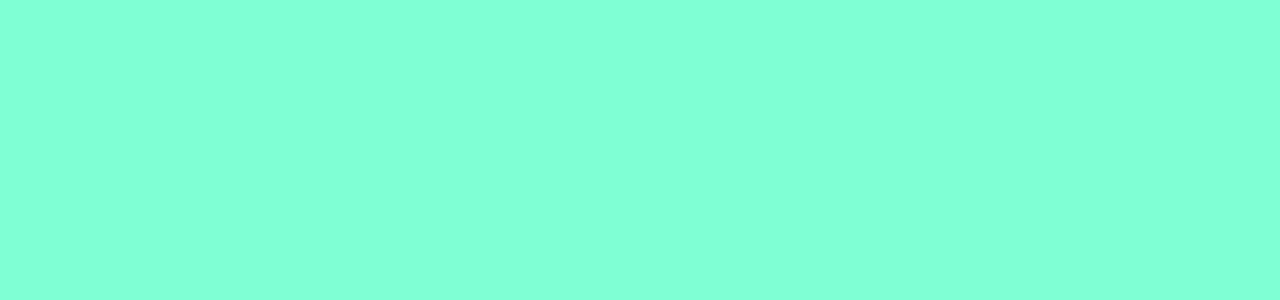
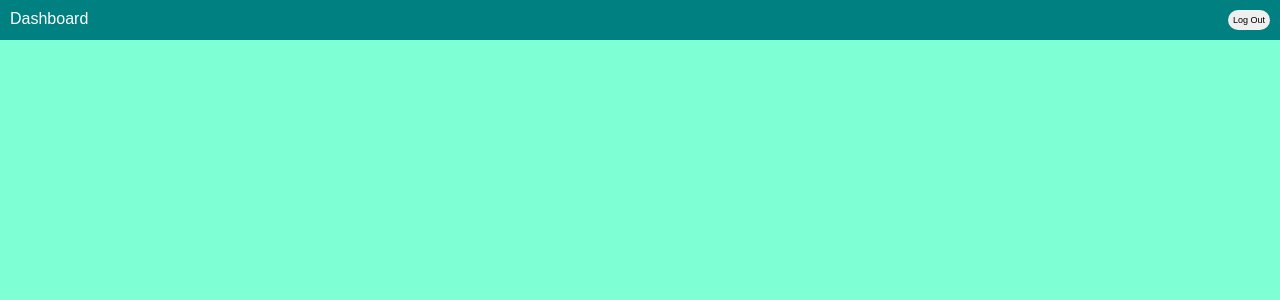
Before and after one commit to sarinmsari/voter-s-details, a React (Create React App) app: page /#/dashboard in a window 1280 px wide. Shown: the top 300 px of the page. Built offline with nearby package versions, Linux system fonts and the light colour scheme.

Commit message:
dashboard styled

```diff
--- /dev/null
+++ b/src/components/dashboard.css
@@ -0,0 +1,27 @@
+.dashboard-header {
+  font-family: Arial, Helvetica, sans-serif;
+  background-color: teal;
+  position: absolute;
+  top: 0;
+  left: 0;
+  width: 100%;
+}
+.dashboard-header .left-section {
+  color: white;
+  font-family: Arial, Helvetica, sans-serif;
+  float: left;
+  padding: 10px;
+}
+.dashboard-header .right-section {
+  font-family: Arial, Helvetica, sans-serif;
+  float: right;
+  padding:10px;
+}
+.dashboard-header .right-section .logout {
+  border: 0;
+  border-radius: 10px;
+  padding: 5px;
+  font-family: Arial, Helvetica, sans-serif;
+  float: right;
+  font-size: xx-small;
+}
--- a/src/components/dashboard.jsx
+++ b/src/components/dashboard.jsx
@@ -1,10 +1,23 @@
-import React, { Component } from 'react';
+import React, { Component } from "react";
+import { Link } from "react-router-dom";
+import "./dashboard.css";
 
 class dashboard extends Component {
-    state = {  }
-    render() {
-        return ( <div></div> );
-    }
+  state = {};
+  render() {
+    return (
+      <div className="dashboard-container">
+        <div className="dashboard-header">
+          <div className="left-section">Dashboard</div>
+          <div className="right-section">
+            <Link to="/login">
+              <button className="logout">Log Out</button>
+            </Link>
+          </div>
+        </div>
+      </div>
+    );
+  }
 }
 
 export default dashboard;
--- a/src/components/login.css
+++ b/src/components/login.css
@@ -1,21 +1,22 @@
 body {
   background-color: aquamarine;
   height: 100%;
-  display: flex;
+
+}
+.form-wrapper {
+  padding: 15px;
   text-align: center;
-  justify-content: center;
-  align-items: center;
-}
-.container {
-    padding: 15px;
   background-color: white;
-    width: auto;
-    height: auto;
+  width: 300px;
   border-radius: 15px;
   vertical-align: middle;
-    margin-top: 50%;
+  margin-left: 30%;
+  position: absolute;
+  top: 50%;
+  -ms-transform: translateY(-50%);
+  transform: translateY(-50%);
 }
-.header {
+.login-header {
   font-family: Georgia, "Times New Roman", Times, serif;
   font-weight: bold;
   padding: 10px;
@@ -30,14 +31,14 @@ body {
 .login-form input {
   margin-left: 5px;
 }
-.login-form button {
+.login-form .login-button {
   margin: 10px;
   padding: 10px;
   border-radius: 10px;
-    border:0px;
+  border: 0px;
   background-color: turquoise;
 }
-.error{
+.error {
   color: red;
   font-size: xx-small;
 }
--- a/src/components/login.jsx
+++ b/src/components/login.jsx
@@ -56,7 +56,7 @@ class login extends Component {
     return (
       <div className="container">
         <div className="form-wrapper">
-          <div className="header">LOG IN</div>
+          <div className="login-header">LOG IN</div>
           <form className="login-form" onSubmit={this.handleSubmit} noValidate>
             <div className="email">
               <label htmlFor="email">Email:</label>
@@ -89,7 +89,7 @@ class login extends Component {
               )}
             </div>
             <Link to="/dashboard">
-              <button type="submit" disabled={emailError || passwordError}>Log In</button>
+              <button type="submit" className="login-button" disabled={emailError || passwordError}>Log In</button>
             </Link>
           </form>
         </div>
```
Lines whose indentation alone changed are shown as unchanged.
